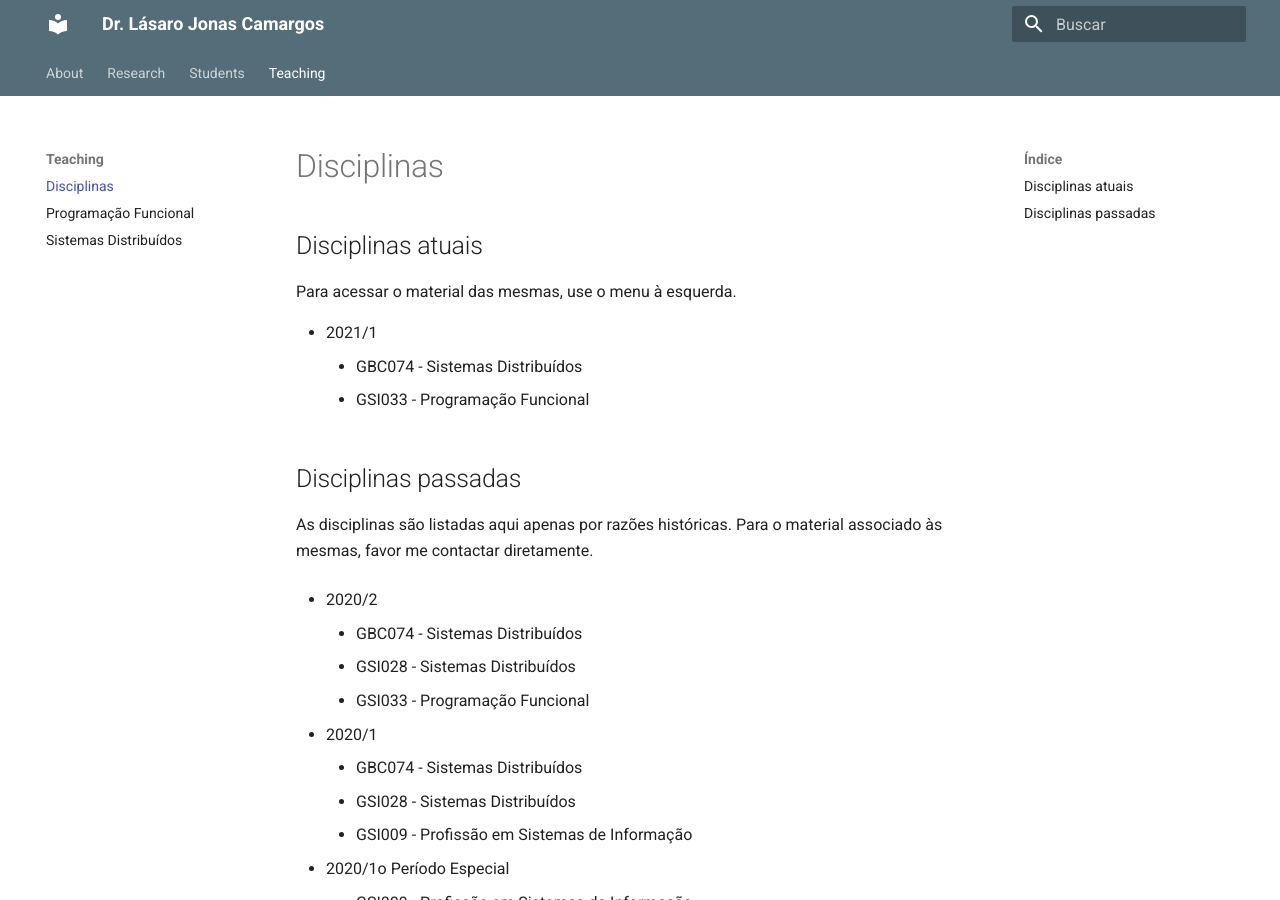
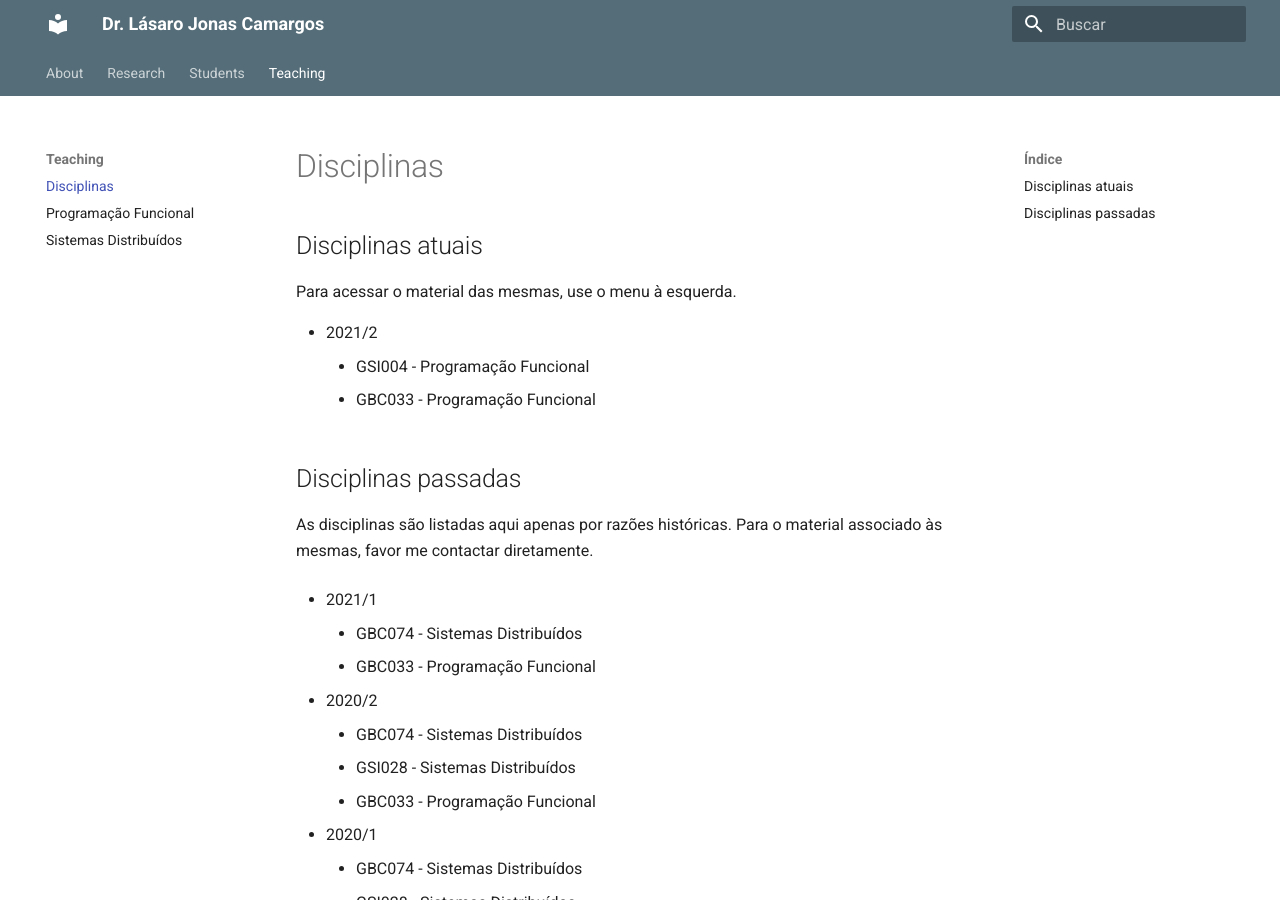
Before and after one commit to lasarojc/lasarojc.github.io, an MkDocs documentation site: the page built from docs/teaching/index.md, in a window 1280 px wide and 900 px high. Built offline with MkDocs 1.6.1 and Material for MkDocs 9.7.7, drawn with Linux system fonts in a browser that asks for light colours.

Commit message:
Update index.md

```diff
--- a/docs/teaching/index.md
+++ b/docs/teaching/index.md
@@ -1,18 +1,22 @@
 ## Disciplinas atuais
 Para acessar o material das mesmas, use o menu à esquerda.
 
-* 2021/1
-    - GBC074 - Sistemas Distribuídos
-    - GSI033 - Programação Funcional
+* 2021/2
+    - GSI004 - Programação Funcional
+    - GBC033 - Programação Funcional
 
 ## Disciplinas passadas
 As disciplinas são listadas aqui apenas por razões históricas.
 Para o material associado às mesmas, favor me contactar diretamente.
 
+* 2021/1
+    - GBC074 - Sistemas Distribuídos
+    - GBC033 - Programação Funcional
+
 * 2020/2
     - GBC074 - Sistemas Distribuídos
     - GSI028 - Sistemas Distribuídos
-    - GSI033 - Programação Funcional
+    - GBC033 - Programação Funcional
 
 * 2020/1
     - GBC074 - Sistemas Distribuídos
```
